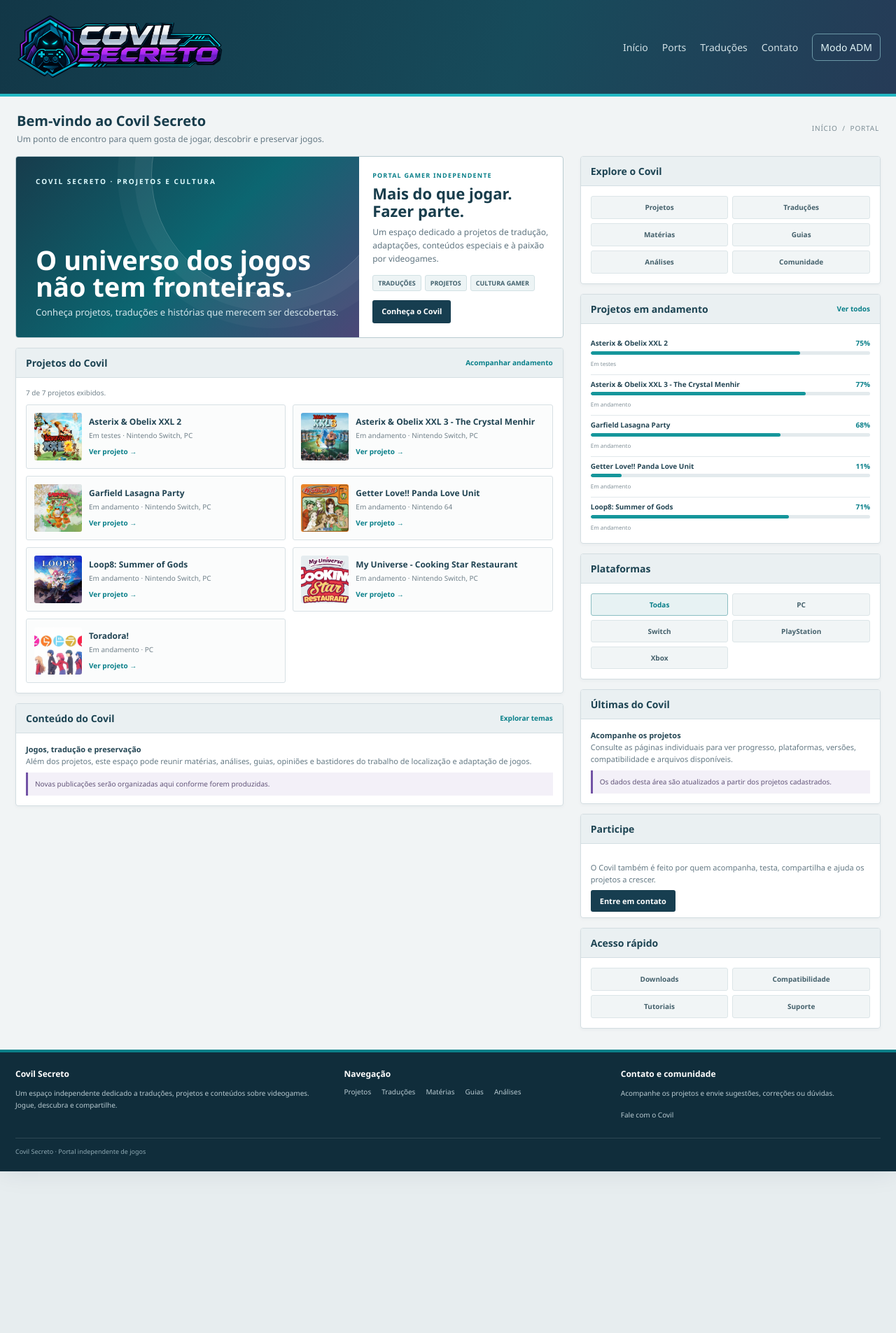
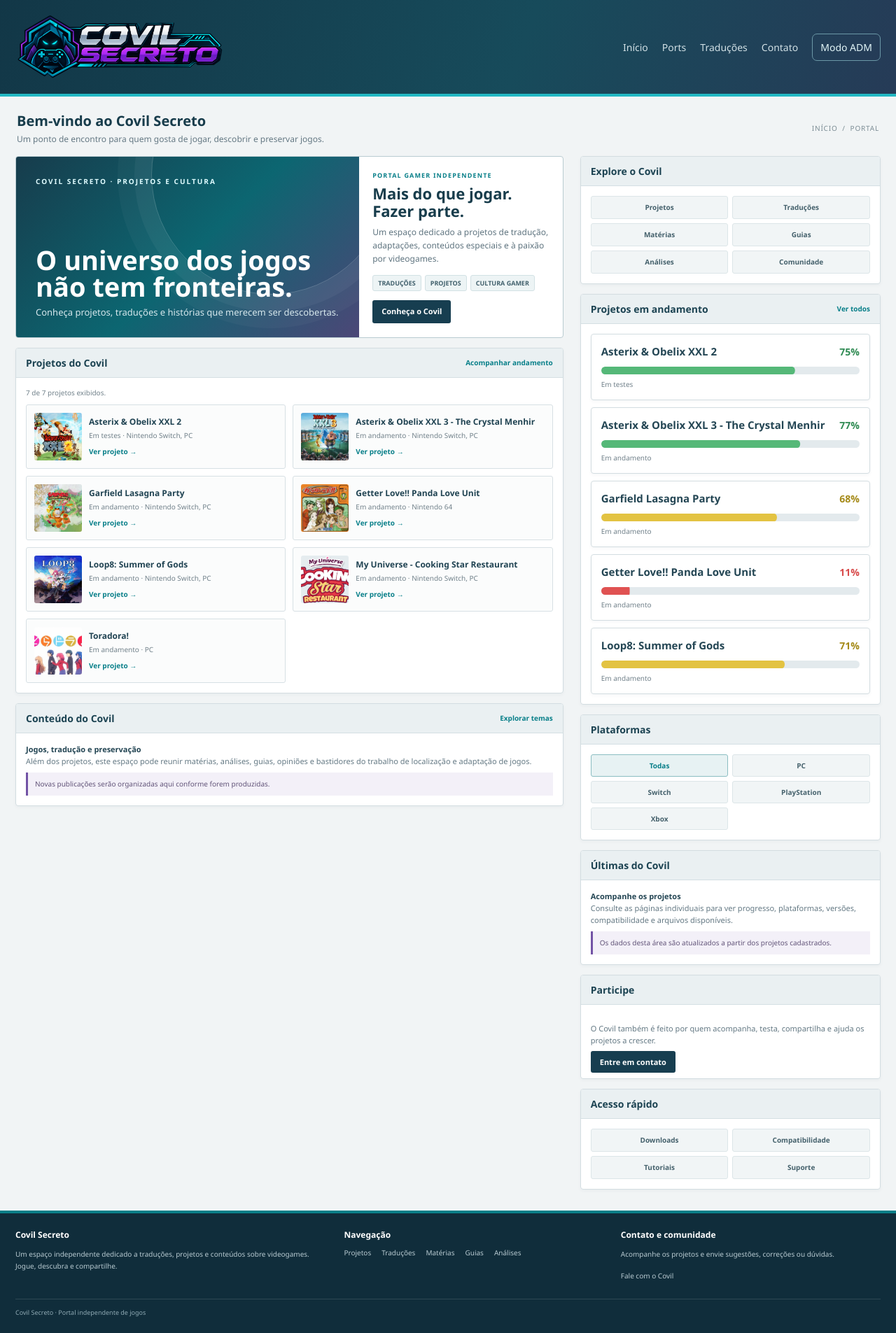
Before and after one commit to TemplarioK1/covil-secreto, a Jekyll site: the page built from index.html, in a window 1280 px wide. Shown: the whole page at 70% size. Built offline with Jekyll 4.4.1, drawn with Linux system fonts in a browser that asks for light colours; before the commit the page ends 1674 px from its top, so only the background shows below that.

Commit message:
Unifica visual das barras de progresso entre home e projetos

```diff
--- a/index.html
+++ b/index.html
@@ -22,7 +22,7 @@
 .feature-art{position:relative;min-height:252px;background:linear-gradient(135deg,#173c4c,#0c6671 52%,#4c4777);overflow:hidden}.feature-art:before{content:"";position:absolute;width:340px;height:340px;border-radius:50%;border:1px solid #ffffff35;right:-45px;top:-145px;box-shadow:0 0 0 24px #ffffff0b,0 0 0 48px #ffffff08}.art-mark{position:absolute;left:28px;top:28px;color:#dffcff;font-size:10px;letter-spacing:.2em;font-weight:800}.art-title{position:absolute;left:28px;right:24px;bottom:25px;color:white}.art-title strong{display:block;font-size:clamp(24px,3vw,38px);line-height:1.02;max-width:460px}.art-title span{display:block;margin-top:8px;color:#d7e8ed;font-size:13px}
 .feature-copy{padding:20px 19px;display:flex;flex-direction:column;justify-content:center}.feature-copy h2{font-size:22px;line-height:1.15;margin:6px 0 8px;color:#183d4c}.feature-copy p{font-size:12px;color:#607580;line-height:1.6;margin:0 0 13px}.tags{display:flex;gap:5px;flex-wrap:wrap;margin-bottom:13px}.tag{font-size:9px;padding:4px 7px;background:#edf4f5;border:1px solid #d2e1e4;color:#42616d;border-radius:3px;font-weight:700}.action{align-self:flex-start;background:#173e50;color:#fff;padding:8px 13px;border-radius:3px;font-size:11px;font-weight:700}.action:hover{background:var(--teal)}
 .tiles{display:grid;grid-template-columns:repeat(2,minmax(0,1fr));gap:10px}.tile{border:1px solid #d7e0e4;border-radius:3px;background:#fbfcfc;padding:11px;display:grid;grid-template-columns:68px minmax(0,1fr);gap:10px;align-items:center}.tile img,.tile-icon{width:68px;height:68px;object-fit:cover;border-radius:3px;background:#e5ecef;display:grid;place-items:center;color:#315a6b;font-weight:800}.tile:nth-child(2n) .tile-icon{background:#eeeaf4;color:#655184}.tile h3{font-size:12px;margin:0 0 3px;color:#214453}.tile p{font-size:10px;line-height:1.4;color:#71818a;margin:0 0 4px}.tile a{font-size:10px;color:var(--teal);font-weight:750}
-.project-row{padding:7px 0;border-bottom:1px solid #e1e8eb}.project-row:last-child{border:0;padding-bottom:0}.project-top{display:flex;justify-content:space-between;gap:8px;font-size:10px;line-height:1.35}.project-top b{color:#244654}.project-top strong{color:var(--teal);font-size:10px}.meter{height:5px;background:#e3eaed;border-radius:6px;margin-top:4px;overflow:hidden}.meter i{display:block;height:100%;background:#15969b;border-radius:6px}.project-row small{font-size:8px;color:#819098}
+.project-row{padding:14px;background:#fff;border:1px solid #d3dde1;border-radius:4px;box-shadow:0 2px 5px #183b4b0a}.project-row+.project-row{margin-top:10px}.project-row .progress-heading{display:flex;justify-content:space-between;align-items:center;gap:14px;margin-bottom:11px}.project-row .progress-heading strong{font-size:15px;line-height:1.4;color:#244654}.project-row .progress-value{font-size:14px;font-weight:700;font-variant-numeric:tabular-nums;white-space:nowrap}.project-row .progress-track{height:11px;border-radius:999px;background:#e3eaed;overflow:hidden}.project-row .progress-fill{display:block;width:100%;height:100%;border-radius:inherit;transform:scaleX(var(--progress));transform-origin:left center;animation:progress-appear .8s ease-out both}.project-row.progress-red .progress-fill{background:#e05252}.project-row.progress-red .progress-value{color:#d84b4b}.project-row.progress-orange .progress-fill{background:#ed963d}.project-row.progress-orange .progress-value{color:#c87927}.project-row.progress-yellow .progress-fill{background:#e3c342}.project-row.progress-yellow .progress-value{color:#a58a18}.project-row.progress-green .progress-fill{background:#55b878}.project-row.progress-green .progress-value{color:#328c55}.project-row.progress-complete .progress-fill{background:#397fd6}.project-row.progress-complete .progress-value{color:#2869b8}.project-row small{display:block;margin-top:7px;font-size:10px;color:#71818a}
 .side-links{display:grid;grid-template-columns:1fr 1fr;gap:6px}.side-links a,.side-links button{padding:8px;background:#f1f5f6;border:1px solid #dce5e8;border-radius:3px;font-size:10px;color:#45616c;font-weight:700;text-align:center;cursor:pointer;font-family:inherit}.side-links a:hover,.side-links button:hover,.side-links button.filter-active{border-color:#8bbec2;color:var(--teal);background:#e7f2f3}.notice{font-size:11px;color:#647984;line-height:1.55}.notice strong{color:#244654}.statusline{padding:9px 10px;border-left:3px solid var(--purple);background:#f3f0f8;font-size:10px;color:#625479;margin-top:8px}
 .footer{background:#102d3b;color:#b9cbd2;padding:22px max(22px,calc((100% - 1360px)/2));display:grid;grid-template-columns:1.2fr 1fr 1fr;gap:24px;border-top:4px solid #087f89}.footer h3{font-size:12px;color:white;margin:0 0 8px}.footer p,.footer a{font-size:10px;color:#b9cbd2;line-height:1.7}.footer-links{display:flex;flex-wrap:wrap;gap:7px 15px}.copyright{grid-column:1/-1;border-top:1px solid #ffffff20;padding-top:12px;font-size:9px;color:#8faab4}
 @media(max-width:1050px){.layout{grid-template-columns:minmax(0,1.3fr) minmax(270px,.8fr);gap:16px}.brand-copy{display:none}.mainnav a{padding:12px 13px}}
@@ -82,7 +82,8 @@ header{width:100vw;margin-left:calc(50% - 50vw);padding:17px max(22px,calc((100v
 {% for project in active_projects limit:5 %}
 {% assign total = 0 %}{% assign count = 0 %}{% for stage in project.progress_stages %}{% unless stage.name == 'Finalização' or stage.name == 'Finalização e publicação' %}{% assign total = total | plus: stage.percentage %}{% assign count = count | plus: 1 %}{% endunless %}{% endfor %}
 {% assign pct = 0 %}{% if count > 0 %}{% assign pct = total | divided_by: count %}{% endif %}
-<div class="project-row"><div class="project-top"><b>{{ project.title | escape }}</b><strong>{{ pct }}%</strong></div><div class="meter"><i style="width:{{ pct }}%"></i></div><small>{{ project.status | default: 'Em andamento' | escape }}</small></div>
+{% assign progress_class = 'progress-red' %}{% if pct >= 25 and pct < 50 %}{% assign progress_class = 'progress-orange' %}{% elsif pct >= 50 and pct < 75 %}{% assign progress_class = 'progress-yellow' %}{% elsif pct >= 75 and pct < 100 %}{% assign progress_class = 'progress-green' %}{% elsif pct >= 100 %}{% assign progress_class = 'progress-complete' %}{% endif %}
+<div class="project-row {{ progress_class }}"><div class="progress-heading"><strong>{{ project.title | escape }}</strong><span class="progress-value">{{ pct }}%</span></div><div class="progress-track" role="progressbar" aria-label="Progresso de {{ project.title | escape }}" aria-valuemin="0" aria-valuemax="100" aria-valuenow="{{ pct }}"><span class="progress-fill" style="--progress: {{ pct | divided_by: 100.0 }};"></span></div><small>{{ project.status | default: 'Em andamento' | escape }}</small></div>
 {% endfor %}
 </div></section>
 <section class="box" id="traducoes"><div class="boxhead"><h2>Plataformas</h2></div><div class="boxbody"><div class="side-links"><button type="button" data-platform-filter="all" class="filter-active">Todas</button><button type="button" data-platform-filter="pc">PC</button><button type="button" data-platform-filter="switch">Switch</button><button type="button" data-platform-filter="playstation">PlayStation</button><button type="button" data-platform-filter="xbox">Xbox</button></div></div></section>
```
